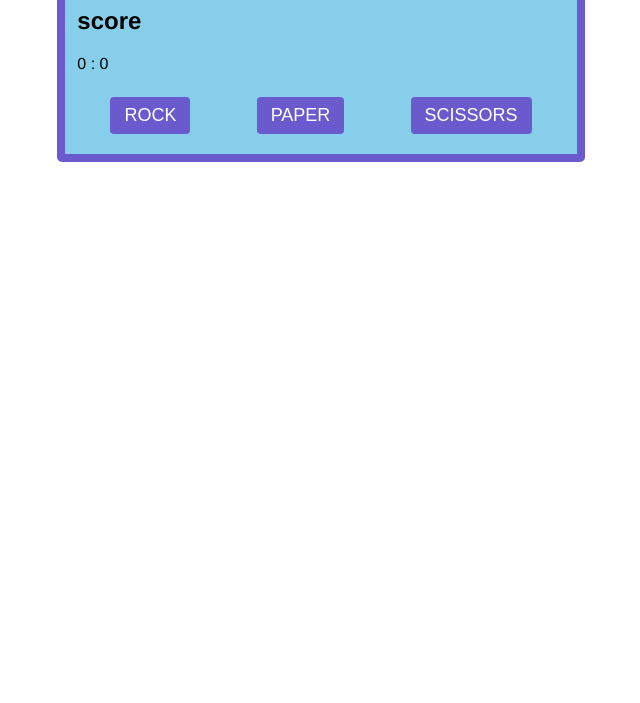
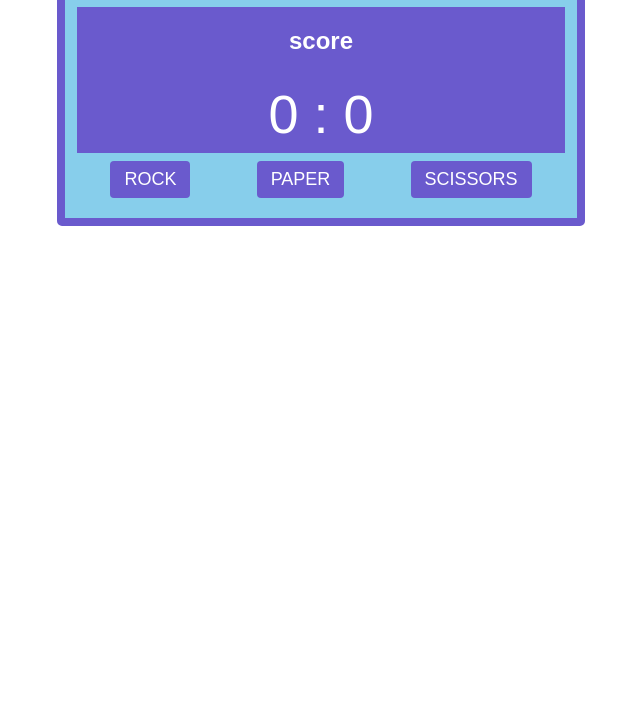
Before and after one commit to trisapputra/odin-rockPaperScissors-project, a plain HTML site: page index.html in a window 1280 px wide. Shown: the part 97-800 px from the top of the page, without its empty margins (319-959 px from the left). Drawn offline with Linux system fonts and the light colour scheme.

Commit message:
add styling to score container

```diff
--- a/style/main.css
+++ b/style/main.css
@@ -3,10 +3,25 @@
     background-color: skyblue;
     width: fit-content;
     margin: auto;
-    font-family: "Helvetica", sans-serif;
+    font-family: sans-serif;
     border: solid 8px slateblue;
     padding: 8px 12px;
     border-radius: 5px;
+}
+
+#contScore {
+    display: flex;
+    flex-direction: column;
+    align-items: center;
+    color: white;
+    background-color: slateblue;
+
+}
+
+#contScore p {
+    font-size: 54px;
+    margin-top: 8px;
+    margin-bottom: 8px;
 }
 
 .contBtn {
```
